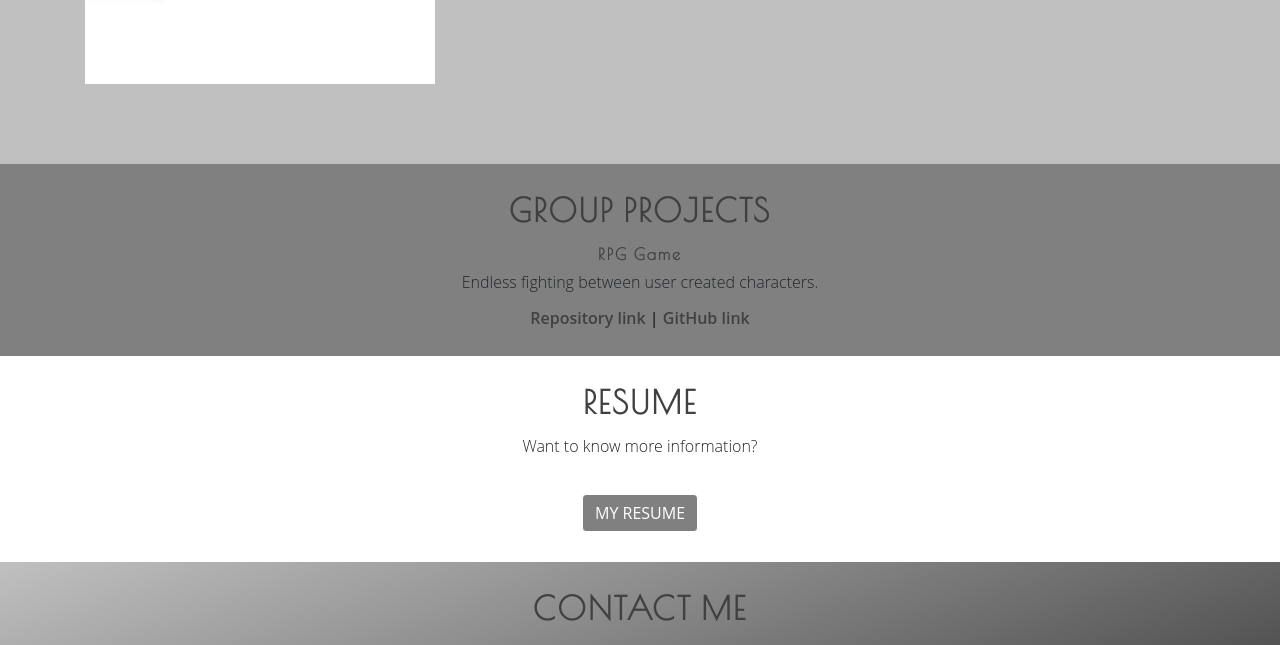
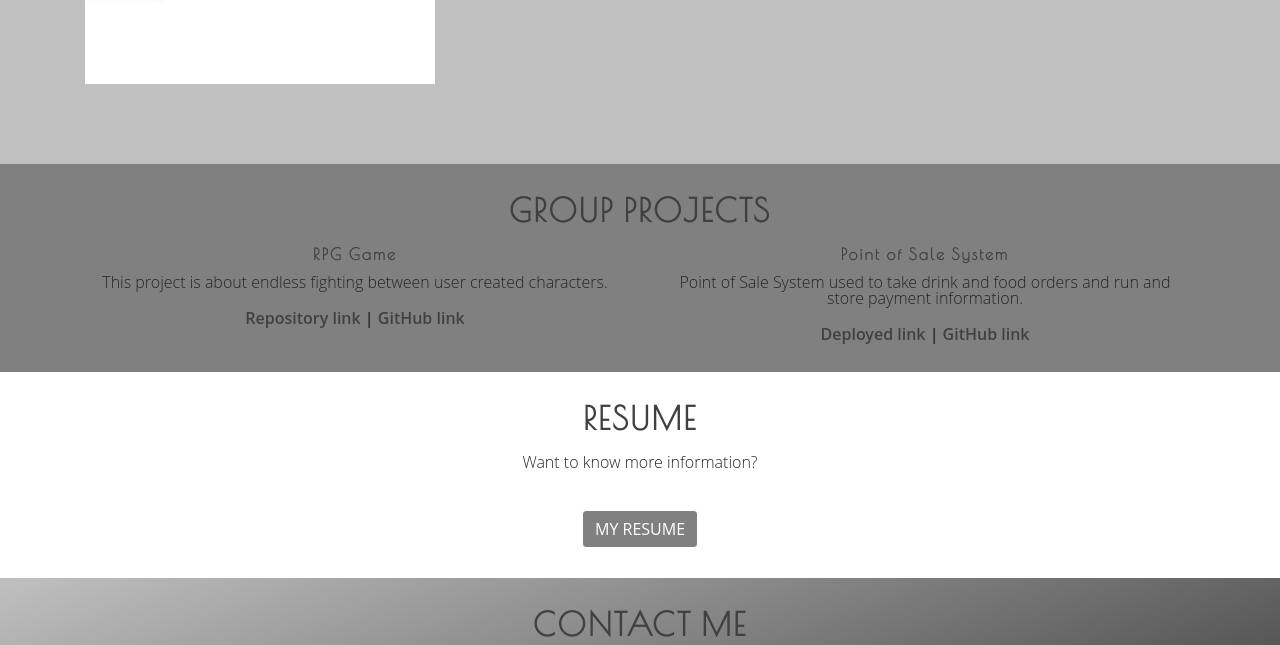
Before and after one commit to elaine-drum-female/new-portfolio-site, a plain HTML site: page index.html in a window 1280 px wide. Shown: the part 3240-3885 px from the top of the page. Drawn offline with nearby package versions, Linux system fonts and the light colour scheme.

Commit message:
Updated the columns and added in second project details

```diff
--- a/index.html
+++ b/index.html
@@ -302,12 +302,19 @@
                     <div class="col-lg-12">
                         <h2>GROUP PROJECTS</h2>
                     </div>
-                    <div class="col-sm-12">
+                    <div class="col-sm-6">
                         <h5 class="card-title">RPG Game </h5>
-                        <p class="card-text">Endless fighting between user created characters.</p>
-                        <a href="https://github.com/beverlyj93/project-1" target="_blank" class="card-link">Repository
+                        <p class="card-text">This project is about endless fighting between user created characters.</p>
+                        <a href="https://elaine-drum-female.github.io/KnightClasses/" target="_blank" class="card-link">Repository
                             link</a> |
-                        <a href="http://beverlyj93.github.io/project-1" target="_blank" class="card-link my-card-link">GitHub
+                        <a href="https://github.com/elaine-drum-female/KnightClasses" target="_blank" class="card-link my-card-link">GitHub
+                            link</a>
+                    </div>
+                    <div class="col-sm-6">
+                        <h5 class="card-title">Point of Sale System </h5>
+                        <p class="card-text">Point of Sale System used to take drink and food orders and run and store payment information.</p>
+                        <a href="https://guarded-journey-61577.herokuapp.com/" target="_blank" class="card-link">Deployed link</a> |
+                        <a href="https://github.com/elaine-drum-female/PointOfSale" target="_blank" class="card-link my-card-link">GitHub
                             link</a>
                     </div>
                 </div>
```
